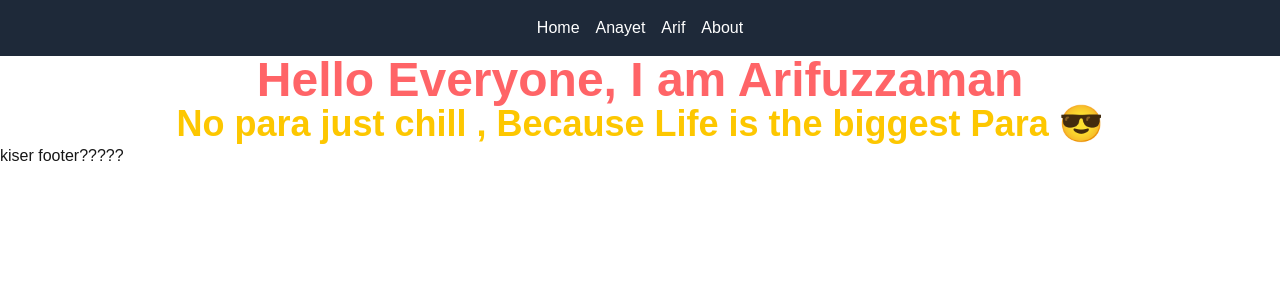
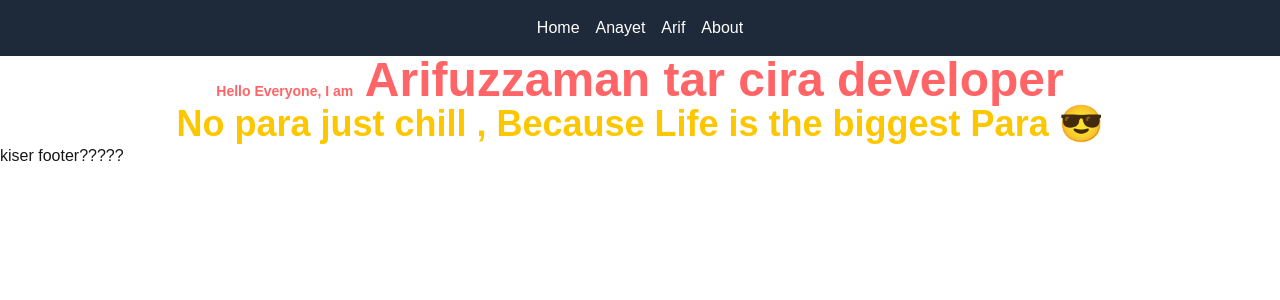
Before and after one commit to themahabur/team-test, a Next.js app: page /arifuzzaman in a window 1280 px wide. Shown: the top 300 px of the page. Built offline with nearby package versions, Linux system fonts and the light colour scheme.

Commit message:
doing something every day

```diff
--- a/src/app/arifuzzaman/page.jsx
+++ b/src/app/arifuzzaman/page.jsx
@@ -3,7 +3,7 @@ import React from 'react'
 export default function page() {
   return (
     <div>
-        <h1 className='text-5xl text-red-400 font-bold text-center'>Hello Everyone, I am Arifuzzaman</h1>
+        <h1 className='text-5xl text-red-400 font-bold text-center'> <span className='text-sm'>Hello Everyone, I am</span> Arifuzzaman tar cira developer </h1>
         <h1 className='text-4xl text-yellow-400 font-bold text-center'>No para just chill , Because Life is the biggest Para 😎 </h1>
     </div>
   )
```
